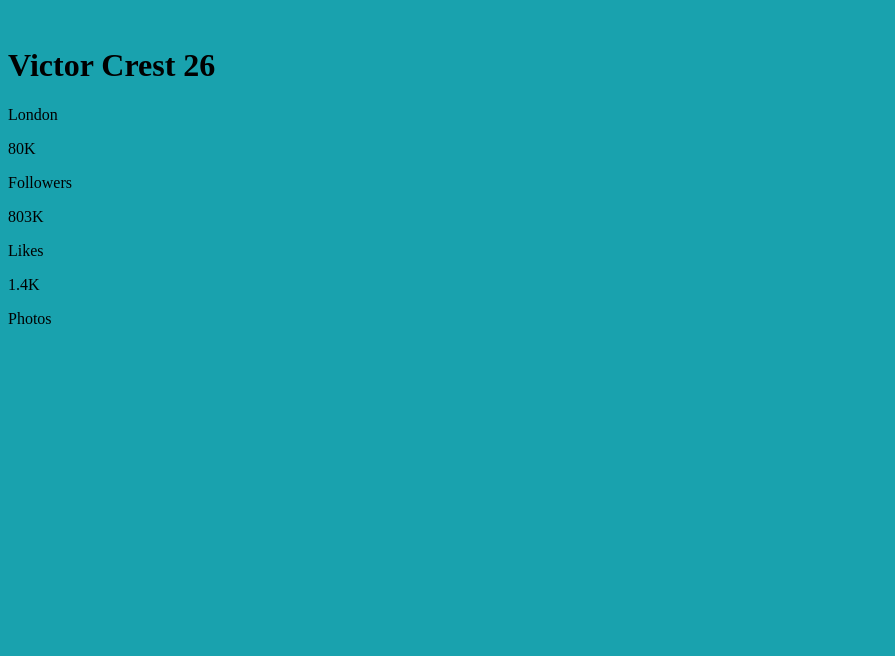
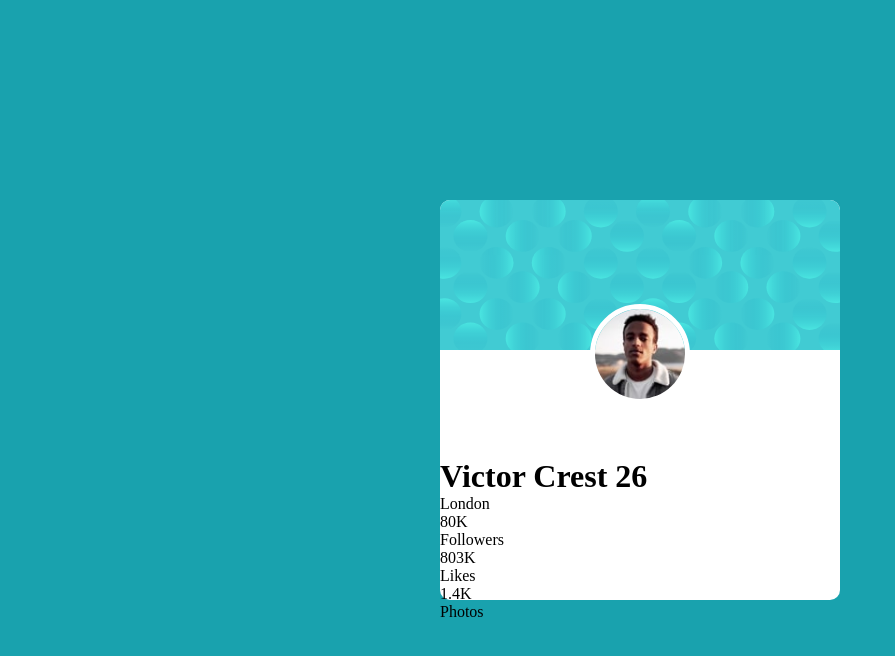
Before and after one commit to apuntesnavarrete/profile-card-component-main, a plain HTML site: page index.html in a window 1280 px wide. Shown: the whole page, without its empty margins (0-895 px from the left). Drawn offline with Linux system fonts and the light colour scheme.

Commit message:
card position and top

```diff
--- a/index.html
+++ b/index.html
@@ -14,11 +14,11 @@
 
   <main class="main">
     <div class="card_content">
-      <img class="card_fondo">
-    <img class="card_foto">
-    <h1 class="card_name">Victor Crest <span class="card_edad">26</span></h1>
-    <p class="card_nation">London</p>
-    <div class="card_content_sociales">
+      <img src="./images/bg-pattern-card.svg" class="card_fondo" alt="textura fondo agua">
+      <img class="card_foto-perfil" src="./images/image-victor.jpg">
+      <h1 class="card_name">Victor Crest <span class="card_edad">26</span></h1>
+      <p class="card_nation">London</p>
+      <div class="card_content_sociales">
       <div>
         <p class="card_seguidores">80K</p>
         <p class="card_seguidores_sub">Followers</p>
--- a/styles/index.css
+++ b/styles/index.css
@@ -4,9 +4,13 @@
     --very-dark-desatured-blue: hsl(229, 23%, 23%);
     --dark-gray:hsl(0, 0%, 59%);
     --Dark-grayish-blue: hsl(227, 10%, 46%);
-
+    --card-fondo: white;
 }
-
+*{
+    margin: 0;
+    padding: 0;
+    box-sizing: border-box;
+}
 body{
     background-color: var(--dark-cyan);
 }
@@ -14,8 +18,27 @@ body{
 .main{
     width: 100vw;
     height: 100vh;
+    display: flex;
+    justify-content: center;
+    align-items: center;
 }
 
 .card_content{
-    background-color: ;
+    width: 400px;
+    height: 400px;
+    background-color: var(--card-fondo);
+    border-radius: 10px;
 }
+.card_fondo{
+  width: 100%;
+  height: 150px ;
+  border-radius: 10px 10px 0 0 ;
+}
+.card_foto-perfil{
+    position: relative;
+    top: -50px;
+    left: calc(50% - 50px);;
+    width: 100px;
+    border-radius: 50px;
+    border: 5px solid var(--card-fondo);
+}
```
